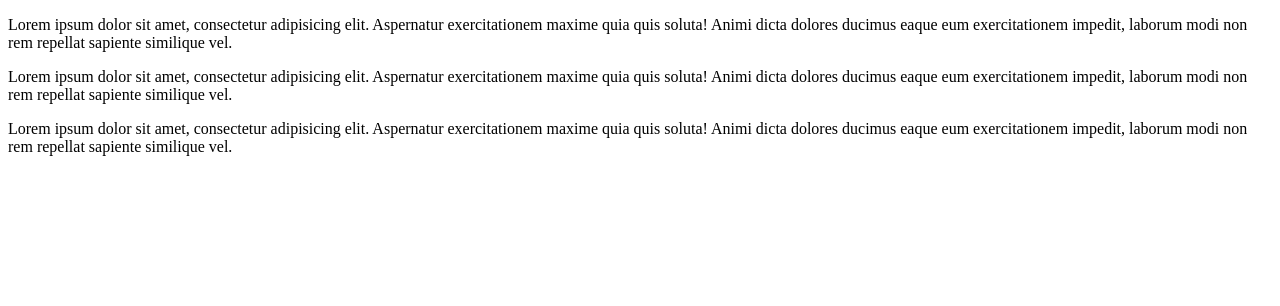
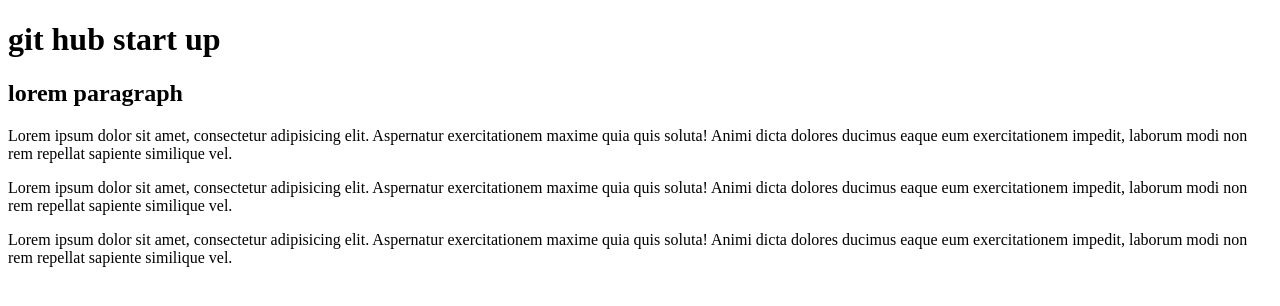
Before and after one commit to Mwangimark/gitstartup, a plain HTML site: page index.html in a window 1280 px wide. Drawn offline with Linux system fonts and the light colour scheme.

Commit message:
second commit

```diff
--- a/index.html
+++ b/index.html
@@ -8,6 +8,9 @@
     <title>git hub start up</title>
 </head>
 <body>
+<h1>git hub start up</h1>
+
+<h2>lorem paragraph</h2>
 
 <p>Lorem ipsum dolor sit amet, consectetur adipisicing elit. Aspernatur exercitationem maxime
     quia quis soluta! Animi dicta dolores
```
